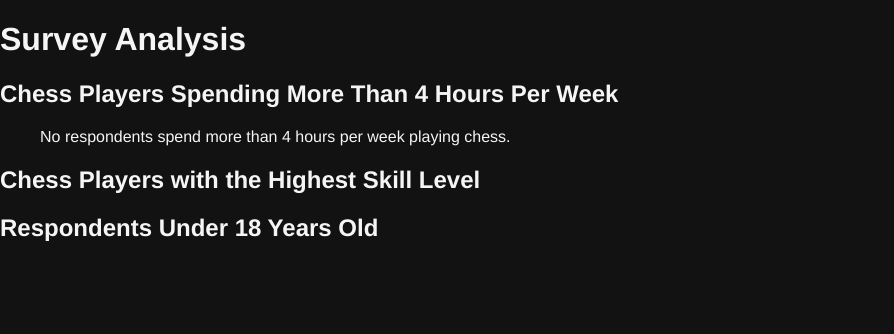
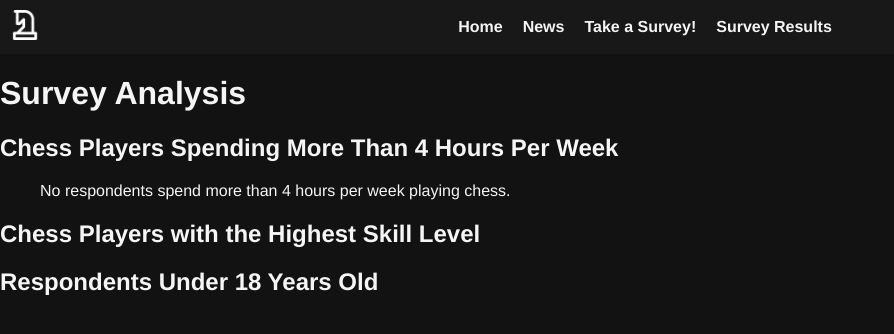
Before and after one commit to wisdan31/frontend_lab1-3, a website: page surveyResults.html in a window 1280 px wide. Shown: the whole page, without its empty margins (0-894 px from the left). Drawn offline with Linux system fonts and the light colour scheme.

Commit message:
updated header

```diff
--- a/header.html
+++ b/header.html
@@ -6,7 +6,8 @@
         <ul>
             <li><a href="index.html">Home</a></li>
             <li><a href="#news">News</a></li>
-            <li><a href="#">About</a></li>
+            <li><a href="survey.html">Take a Survey!</a></li>
+            <li><a href="surveyResults.html">Survey Results</a></li>
         </ul>
     </nav>
 </header>
--- a/surveyResults.html
+++ b/surveyResults.html
@@ -7,6 +7,13 @@
     <link rel="stylesheet" href="style.css">
 </head>
 <body>
+    <script>
+        fetch('header.html')
+            .then(response => response.text())
+            .then(data => document.querySelector('body').insertAdjacentHTML('afterbegin', data))
+            .catch(error => console.error('Error fetching header:', error));
+    </script>
+
     <h1>Survey Analysis</h1>
 
     <h2>Chess Players Spending More Than 4 Hours Per Week</h2>
```
